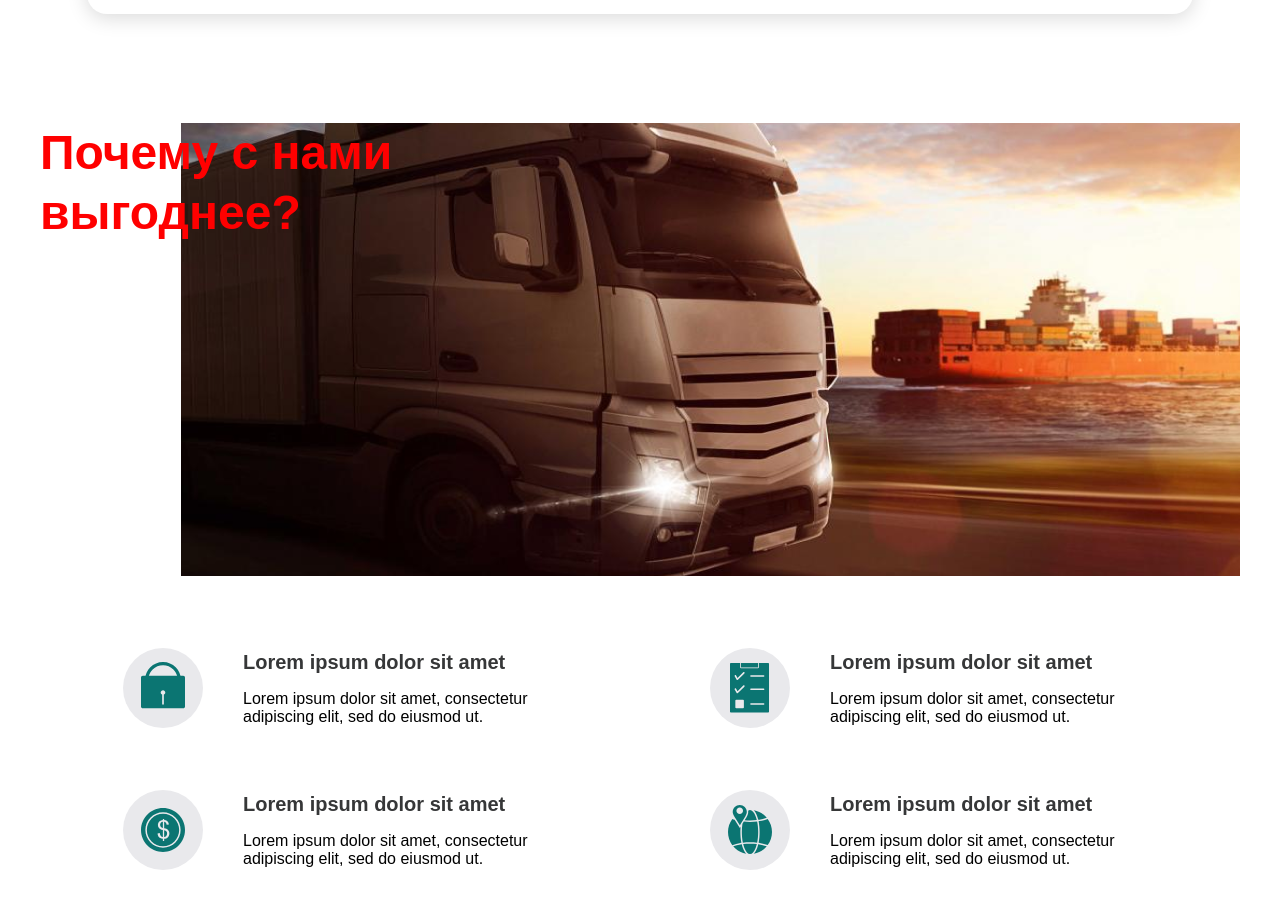
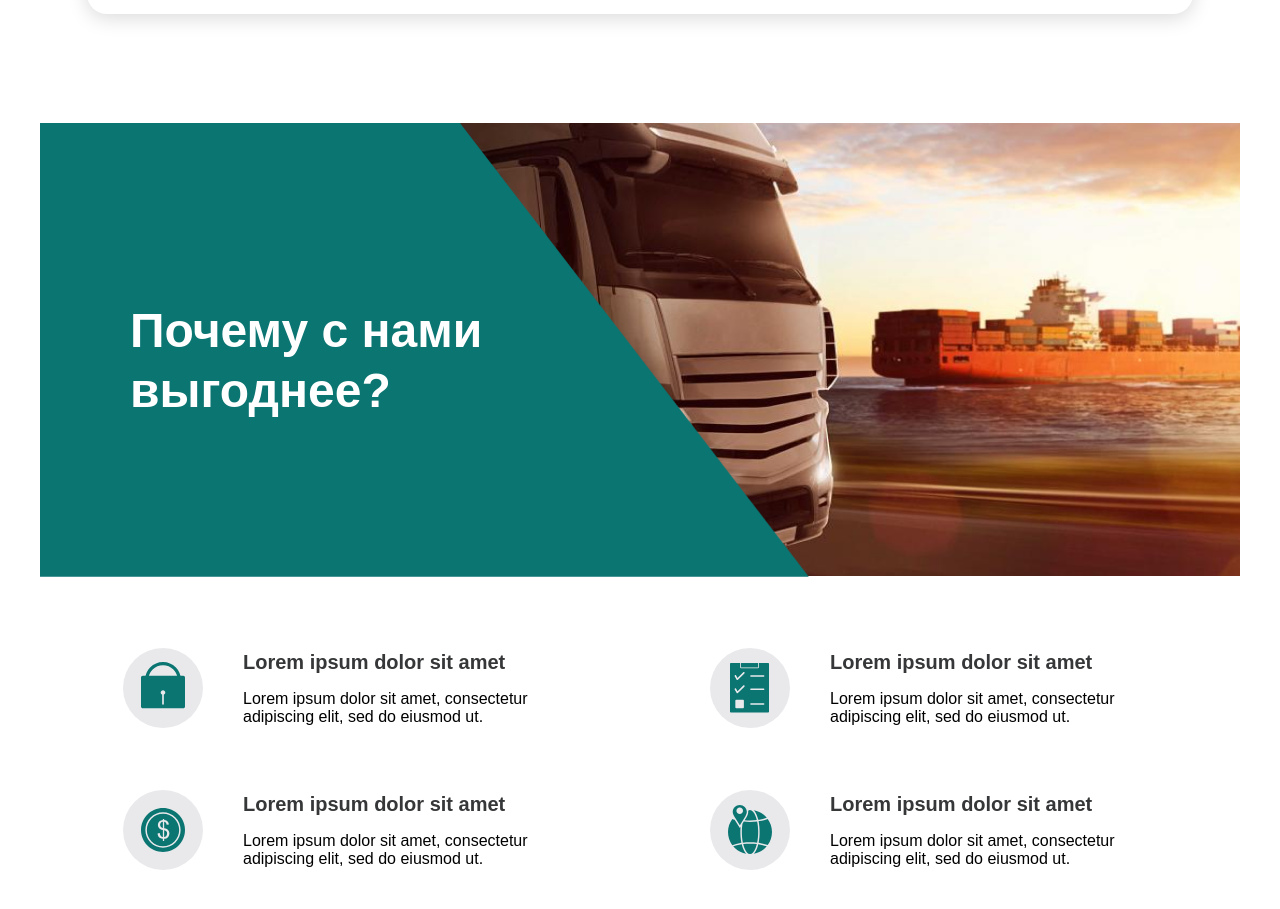
Before and after one commit to raximov77/exam-project-3, a plain HTML site: page index.html in a window 1280 px wide. Shown: the part 1178-2087 px from the top of the page. Drawn offline with Linux system fonts and the light colour scheme.

Commit message:
Initial commit

```diff
--- a/scss/blocks/_comfortable.scss
+++ b/scss/blocks/_comfortable.scss
@@ -7,12 +7,23 @@
     height: 453px;
     background-image: url(../../images/comfortable-bg.png);
     background-repeat: no-repeat;
-
+    position: relative;
+    &::after {
+        content: "";
+        width: 769px;
+        height: 453.5px;
+        position: absolute;
+        background-image: url(../../images/comfortable-bg-color.png);
+        top: 0;
+    }
 }
 .comfortable__image-title {
-    max-width: 362px;
-    @include textStyle($MB:0px, $FS:48px, $FW:600, $CLR:red, $LH:60px, $CASE:inherit);
+    max-width: 443px;
+    padding: 178px 0 166px 90px;
+    @include textStyle($MB:0px, $FS:48px, $FW:600, $CLR:rgb(255, 255, 255), $LH:60px, $CASE:inherit);
     font-family: "Exo 2" sans-serif;
+    position: relative;
+    z-index: 20;
 }
 .comfortable__card {
     margin-top: 72px;
```
Also changed, not shown: css/main.css, 1 other file.
